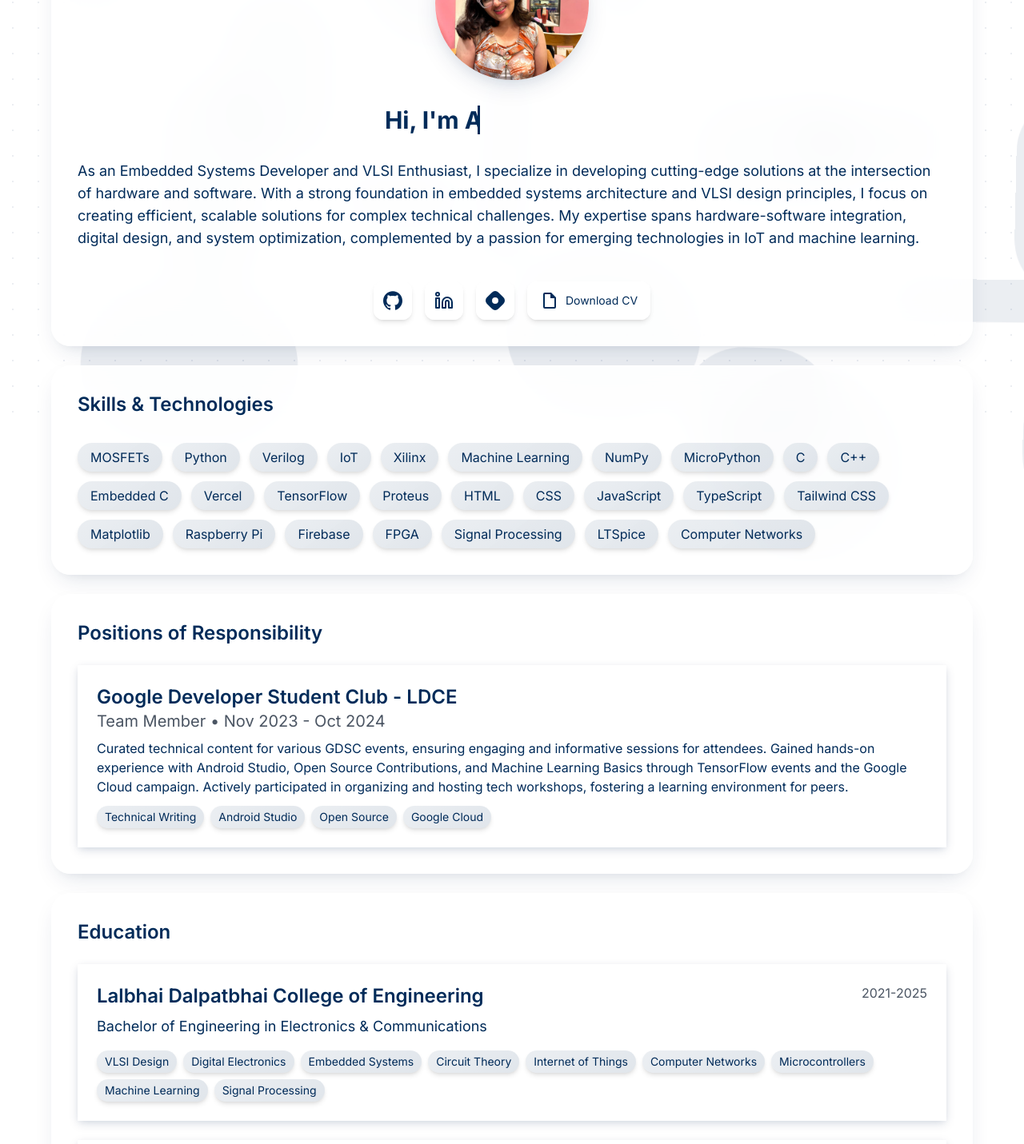
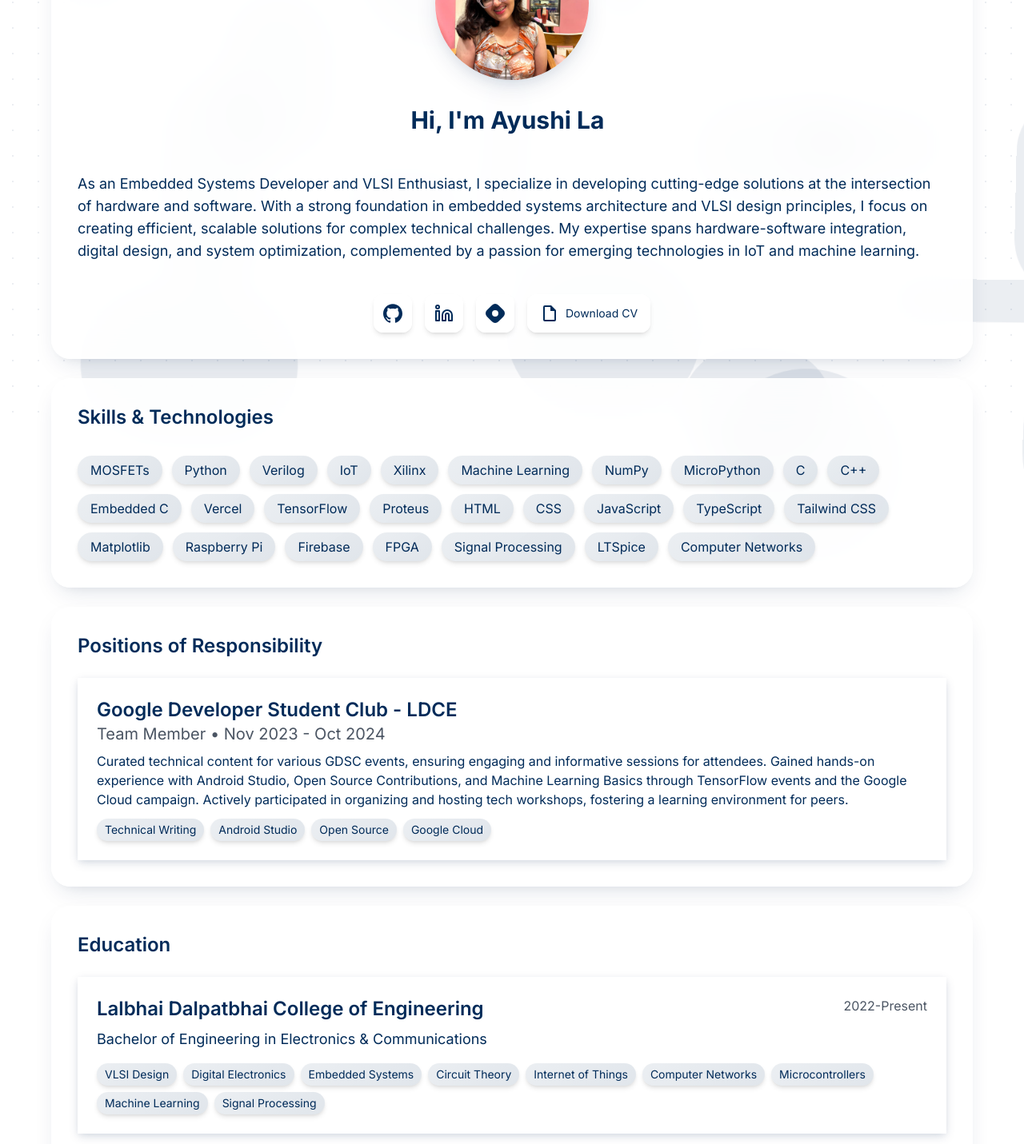
Before and after one commit to ayushilathiya/Portfolio, a Next.js app: page / in a window 1280 px wide. Shown: the part 269-1700 px from the top of the page at 80% size. Built offline with nearby package versions, Linux system fonts and the light colour scheme; no server answers.

Commit message:
Add typewriter effect to AboutSection; update education period and add react-type-animation dependency

```diff
--- a/app/about/page.tsx
+++ b/app/about/page.tsx
@@ -6,6 +6,7 @@ import { SocialLinks } from "@/components/SocialLinks";
 import { skills } from "@/data/skills";
 import { responsibilities } from "@/data/responsibilities";
 import { education } from "@/data/education";
+import { TypeAnimation } from "react-type-animation";
 
 export default function AboutSection() {
   return (
@@ -23,9 +24,20 @@ export default function AboutSection() {
           </div>
 
           <div className="typewriter-container">
-            <h1 className="text-2xl sm:text-3xl font-bold text-left typewriter">
+            {/* <h1 className="text-2xl sm:text-3xl font-bold text-left typewriter mb-4">
               Hi, I'm Ayushi Lathiya
-            </h1>
+            </h1> */}
+            <TypeAnimation
+              sequence={["Hi, I'm Ayushi Lathiya", 1000, "", 100]}
+              wrapper="h1"
+              cursor={true}
+              repeat={Infinity}
+              style={{
+                display: "inline-block",
+                lineHeight: "1.2",
+              }}
+              className="text-2xl sm:text-3xl font-bold text-left mb-4"
+            />
           </div>
 
           <p className="text-base sm:text-lg text-left">
@@ -57,7 +69,8 @@ export default function AboutSection() {
               href={skill.url}
               target="_blank"
               rel="noopener noreferrer"
-              className="skill-box text-xs sm:text-sm md:text-base px-2 sm:px-3 md:px-4 py-1 sm:py-1.5 hover:text-navy active:scale-95 transition-all duration-200">
+              className="skill-box text-xs sm:text-sm md:text-base px-2 sm:px-3 md:px-4 py-1 sm:py-1.5 hover:text-navy active:scale-95 transition-all duration-200"
+            >
               {skill.name}
             </Link>
           ))}
@@ -73,12 +86,14 @@ export default function AboutSection() {
           {responsibilities.map((pos, idx) => (
             <div
               key={idx}
-              className="p-4 sm:p-6 rounded-lg bg-white/90 shadow-lg hover:shadow-xl transition-all duration-300 hover:-translate-y-1">
+              className="p-4 sm:p-6 rounded-lg bg-white/90 shadow-lg hover:shadow-xl transition-all duration-300 hover:-translate-y-1"
+            >
               <a
                 href={pos.link}
                 target="_blank"
                 rel="noopener noreferrer"
-                className="inline-block hover:text-navy transition-colors duration-300">
+                className="inline-block hover:text-navy transition-colors duration-300"
+              >
                 <h3 className="font-semibold text-lg sm:text-xl md:text-2xl hover:underline">
                   {pos.title}
                 </h3>
@@ -91,7 +106,8 @@ export default function AboutSection() {
                 {pos.skills.map((skill, skillIdx) => (
                   <span
                     key={skillIdx}
-                    className="skill-box text-xs sm:text-sm py-0.5 px-2 sm:py-1 sm:px-2.5">
+                    className="skill-box text-xs sm:text-sm py-0.5 px-2 sm:py-1 sm:px-2.5"
+                  >
                     {skill}
                   </span>
                 ))}
@@ -110,7 +126,8 @@ export default function AboutSection() {
           {education.map((edu, idx) => (
             <div
               key={idx}
-              className="p-4 sm:p-6 rounded-lg bg-white/90 shadow-lg hover:shadow-xl transition-all duration-300 hover:-translate-y-1">
+              className="p-4 sm:p-6 rounded-lg bg-white/90 shadow-lg hover:shadow-xl transition-all duration-300 hover:-translate-y-1"
+            >
               <div className="flex flex-col sm:flex-row sm:justify-between sm:items-start mb-4 gap-1 sm:gap-0">
                 <div>
                   <h3 className="font-semibold text-lg sm:text-xl md:text-2xl">
@@ -118,7 +135,8 @@ export default function AboutSection() {
                       href={edu.website}
                       target="_blank"
                       rel="noopener noreferrer"
-                      className="hover:text-navy transition-colors duration-300 hover:underline">
+                      className="hover:text-navy transition-colors duration-300 hover:underline"
+                    >
                       {edu.institution}
                     </a>
                   </h3>
@@ -134,7 +152,8 @@ export default function AboutSection() {
                 {edu.skills.map((skill, skillIdx) => (
                   <span
                     key={skillIdx}
-                    className="skill-box text-xs sm:text-sm py-0.5 px-2 sm:py-1 sm:px-2.5">
+                    className="skill-box text-xs sm:text-sm py-0.5 px-2 sm:py-1 sm:px-2.5"
+                  >
                     {skill}
                   </span>
                 ))}
--- a/data/education.ts
+++ b/data/education.ts
@@ -2,7 +2,7 @@ export const education = [
   {
     institution: "Lalbhai Dalpatbhai College of Engineering",
     degree: "Bachelor of Engineering in Electronics & Communications",
-    period: "2021-2025",
+    period: "2022-Present",
     website: "https://ldce.ac.in",
     skills: [
       "VLSI Design",
--- a/package.json
+++ b/package.json
@@ -61,6 +61,7 @@
     "react-hook-form": "^7.53.0",
     "react-icons": "^5.4.0",
     "react-resizable-panels": "^2.1.3",
+    "react-type-animation": "^3.2.0",
     "recharts": "^2.12.7",
     "sonner": "^1.5.0",
     "tailwind-merge": "^2.5.2",
```
Also changed, not shown: 1 other file (tests, documents, lock files or other folders).
